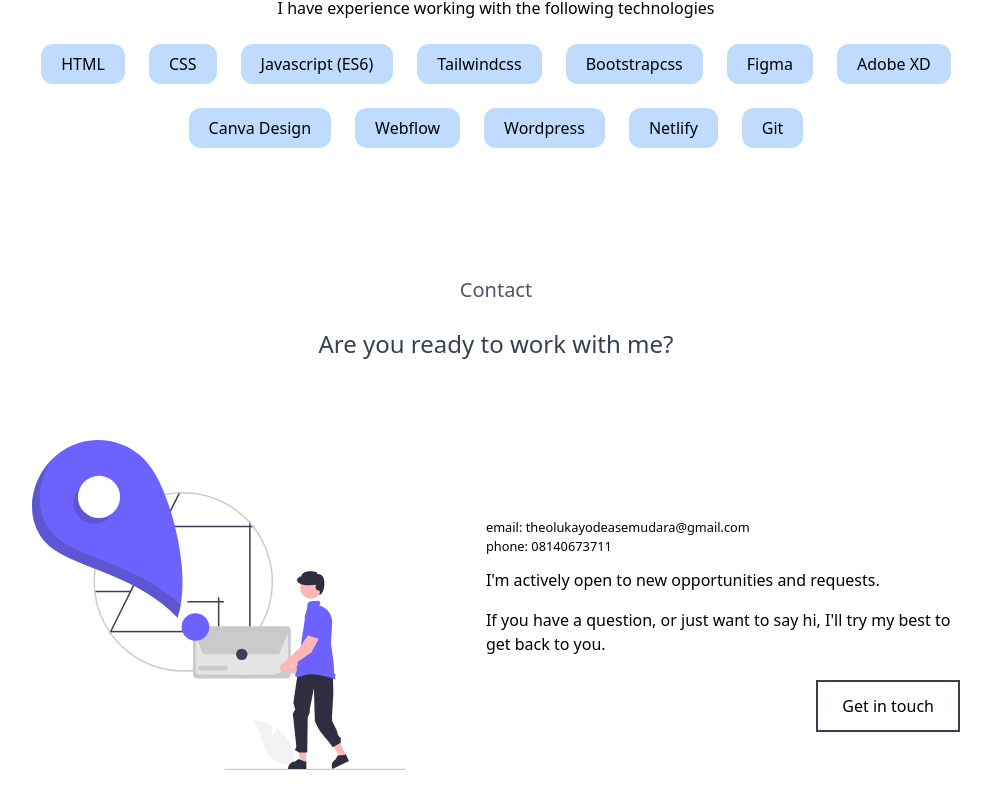
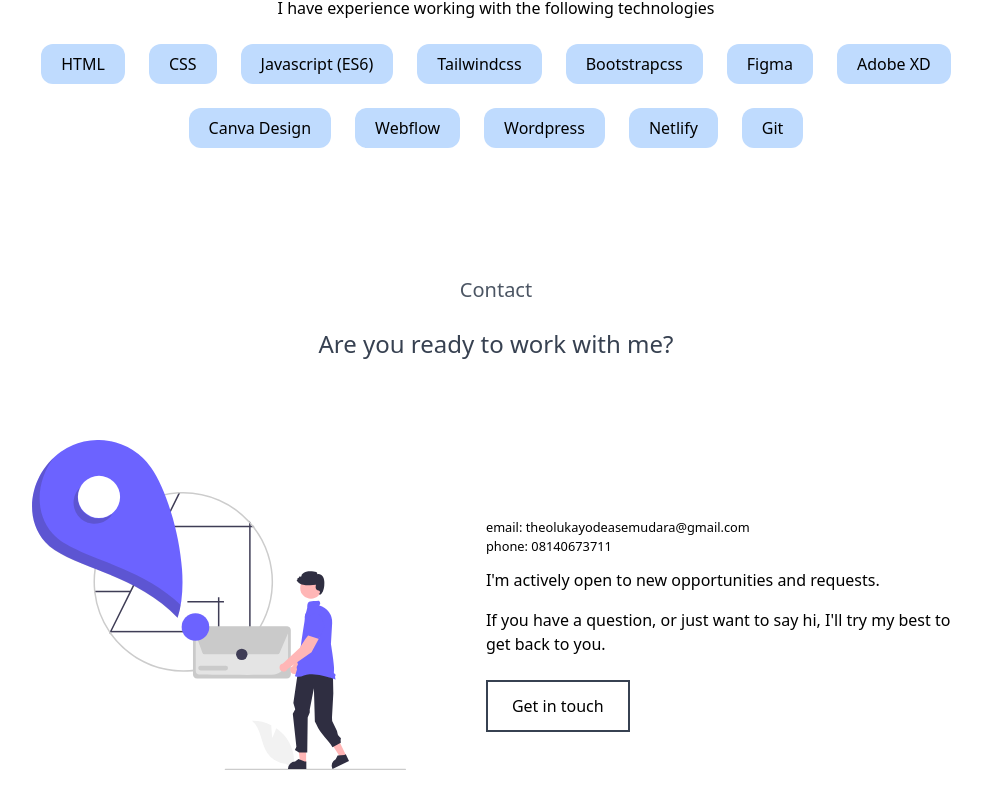
Before and after one commit to blaqnativity/myportfolios.com, a Nuxt app: page / in a window 1280 px wide. Shown: the part 1464-2272 px from the top of the page, without its empty margins (144-1135 px from the left). Built offline with nearby package versions, Linux system fonts and the light colour scheme.

Commit message:
another edit

```diff
--- a/pages/index.vue
+++ b/pages/index.vue
@@ -158,7 +158,7 @@
             get back to you.
           </p>
 
-          <div class="flex justify-center md:justify-end mt-6">
+          <div class="flex justify-center md:justify-start mt-6">
             <NuxtLink to="/"
               ><button
                 class="btn px-6 py-3 border-2 border-gray-700 font-medium"
```
